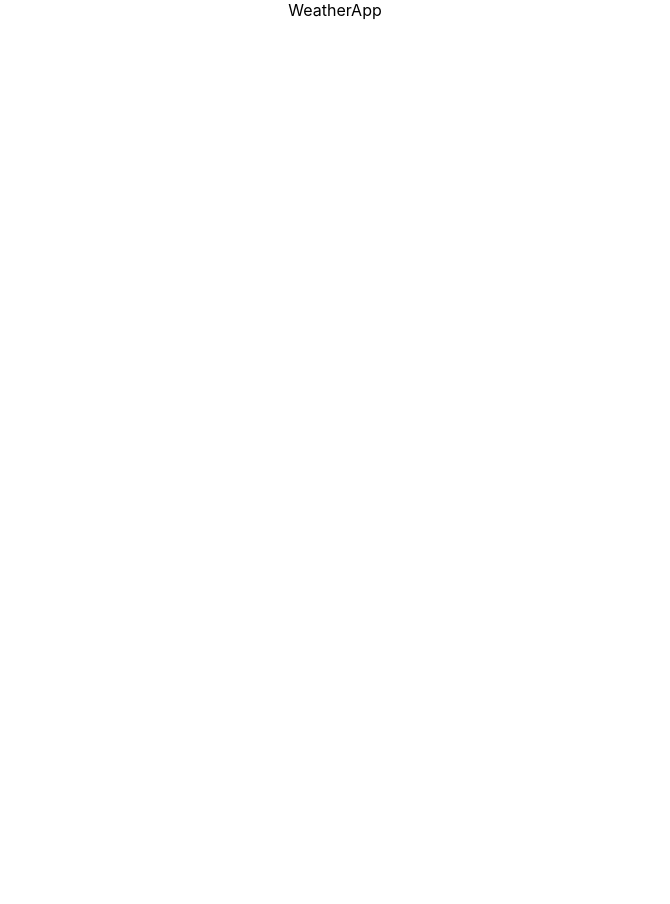
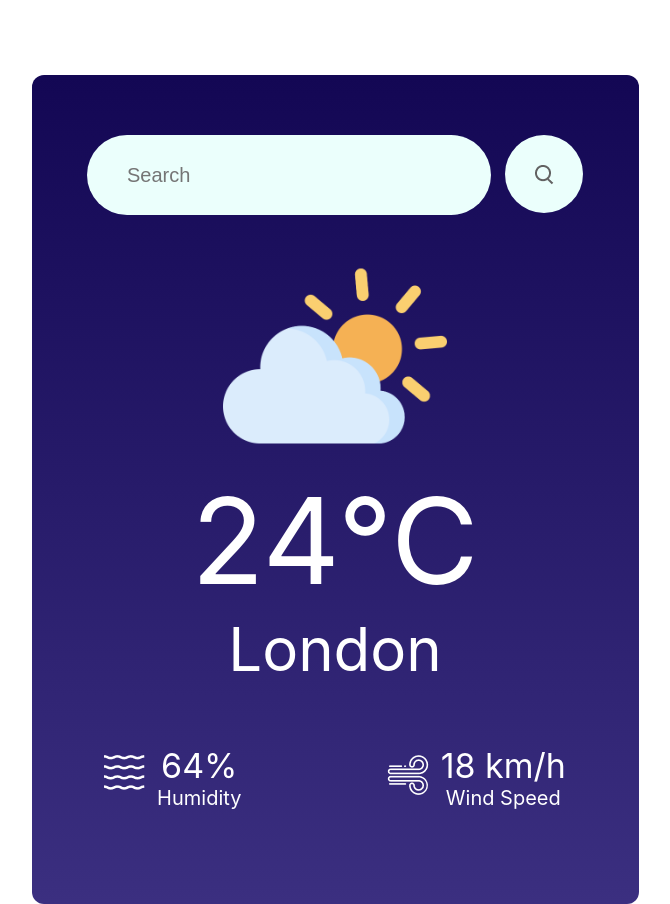
Before and after one commit to SimonHoefling/weather_app_1.0, a React (Create React App) app: page / in a window 1280 px wide. Shown: the whole page, without its empty margins (305-975 px from the left). Before the commit the page ends 800 px from the top, so only its background shows below. Built offline with nearby package versions, Linux system fonts and the light colour scheme.

Commit message:
Added basic design to the app

```diff
--- a/src/Components/WeatherApp/WeatherApp.css
+++ b/src/Components/WeatherApp/WeatherApp.css
@@ -0,0 +1,89 @@
+.container {
+  width: 607px;
+  height: 829px;
+  margin: auto;
+  margin-top: 75px;
+  border-radius: 12px;
+  background-image: linear-gradient(180deg, #130754 0%, #3b2f80 100%);
+}
+
+.top-bar {
+  display: flex;
+  justify-content: center;
+  gap: 14px;
+  padding-top: 60px;
+}
+.top-bar input {
+  display: flex;
+  width: 362px;
+  height: 78px;
+  background: #ebfffc;
+  border: none;
+  outline: none;
+  border-radius: 40px;
+  padding-left: 40px;
+  color: #626262;
+  font-size: 20px;
+  font-weight: 400;
+}
+
+.search-icon {
+  display:flex;
+  justify-content: center;
+  align-items: center;
+  width: 78px;
+  height: 78px;
+  background: #ebfffc;
+  border-radius: 40px;
+  cursor: pointer;
+}
+
+.weather-image {
+  margin-top:29px;
+  display: flex;
+  justify-content: center;
+}
+
+.weather-temp {
+  display: flex;
+  justify-content: center;
+  color: #ffffff;
+  font-size: 120px;
+  font-weight: 400;
+}
+
+.weather-location {
+  display: flex;
+  justify-content: center;
+  color: #ffffff;
+  font-size: 60px;
+  font-weight: 400;
+}
+
+.data-container {
+  margin-top: 60px;
+  color: #ffffff;
+  display: flex;
+  justify-content: center;
+}
+
+.element {
+  margin: auto;
+  display: flex;
+  align-items: flex-start;
+  gap: 12px;
+}
+
+.data {
+  font-size: 34px;
+  font-weight: 400;
+}
+
+.text {
+  font-size: 20px;
+  font-weight: 400;
+}
+
+.icon {
+  margin-top: 10px;
+}
--- a/src/Components/WeatherApp/WeatherApp.jsx
+++ b/src/Components/WeatherApp/WeatherApp.jsx
@@ -12,7 +12,38 @@ import humidity_icon from '../Assets/humidity.png'
 
 function WeatherApp() {
   return (
-    <div>WeatherApp</div>
+    <div className='container'>
+      <div className="top-bar">
+        <input type="text" className="cityInput" placeholder='Search' />
+        <div className="search-icon">
+          <img src={search_icon} alt="magnifying glass" />
+        </div>
+      </div>
+      <div className="weather-image">
+        <img src={cloudy_icon} alt="cloud" />
+      </div>
+      <div className="weather-temp">24°C</div>
+      <div className="weather-location">London</div>
+      <div className="data-container">
+
+        <div className="element">
+          <img src={humidity_icon} alt="" className="icon" />
+          <div className="data">
+            <div className="humidity-percent">64%</div>
+            <div className="text">Humidity</div>
+          </div>
+        </div>
+
+        <div className="element">
+          <img src={wind_icon} alt="" className="icon" />
+          <div className="data">
+            <div className="humidity-percent">18 km/h</div>
+            <div className="text">Wind Speed</div>
+          </div>
+        </div>
+
+      </div>
+    </div>
   )
 }
 
```
